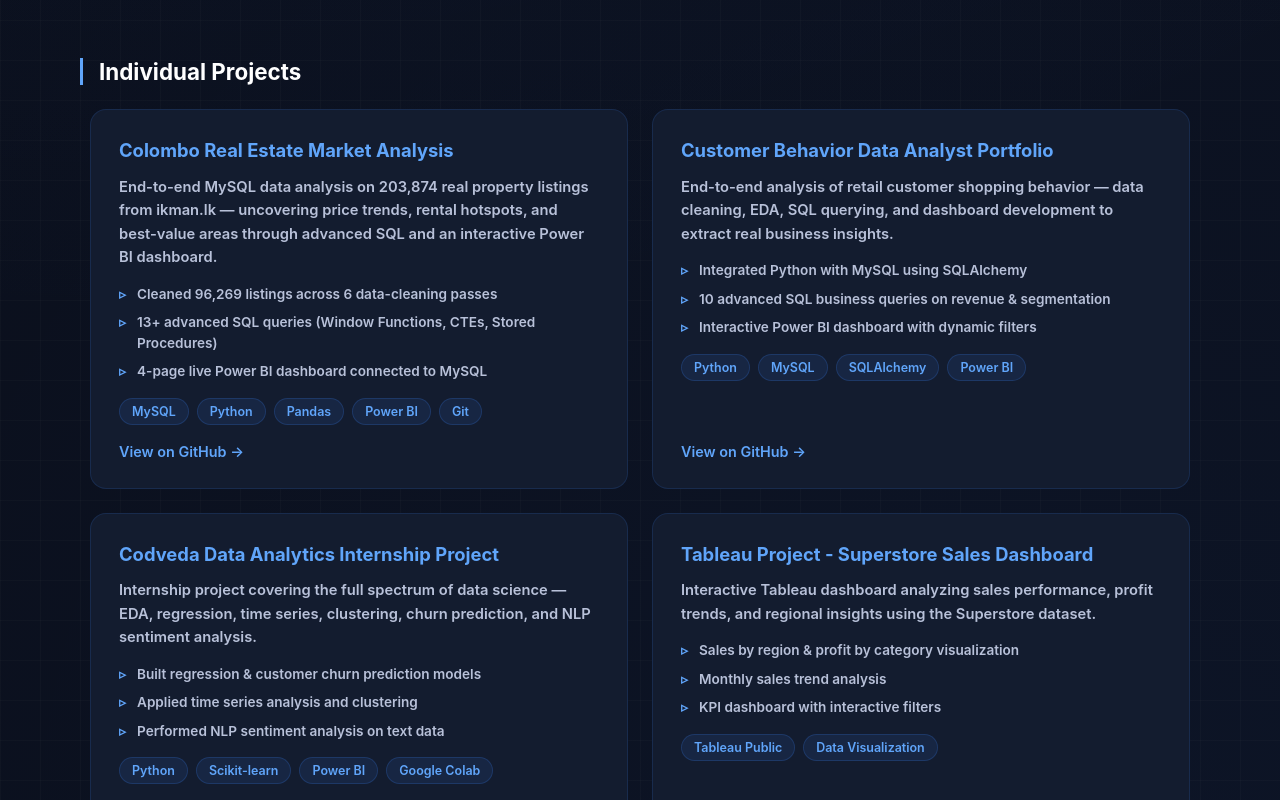
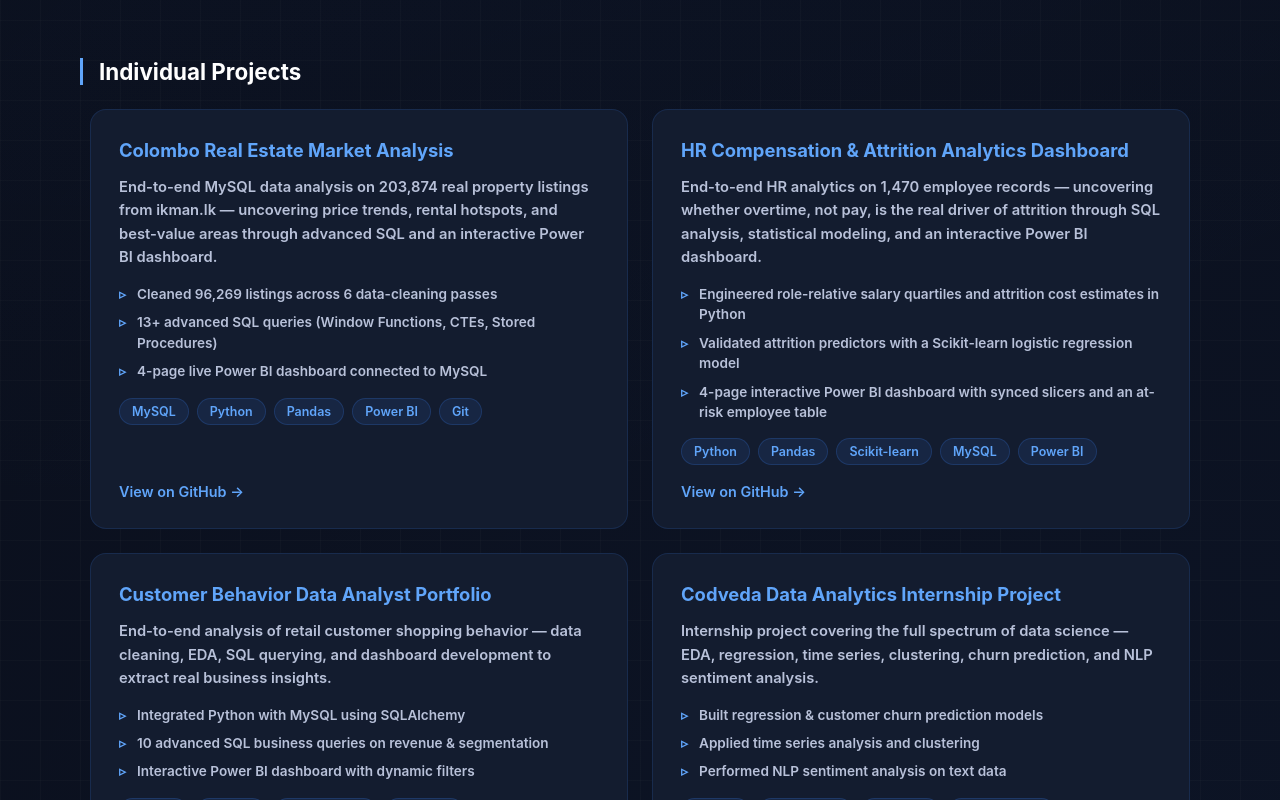
Before and after one commit to HansikaDulanjani/hansika-portfolio, a React (Vite) app: page / in a window 1280 px wide. Shown: the part 3420-4220 px from the top of the page. Built offline with nearby package versions, Linux system fonts and the light colour scheme; no server answers; the database is empty.

Commit message:
Add HR Compensation and Attrition Analytics Dashboard project

```diff
--- a/src/components/Projects.jsx
+++ b/src/components/Projects.jsx
@@ -10,6 +10,17 @@
       ],
       tools: ["MySQL", "Python", "Pandas", "Power BI", "Git"],
       link: "https://github.com/HansikaDulanjani/colombo-realestate-sql.git",
+    },
+    {
+      title: "HR Compensation & Attrition Analytics Dashboard",
+      desc: "End-to-end HR analytics on 1,470 employee records — uncovering whether overtime, not pay, is the real driver of attrition through SQL analysis, statistical modeling, and an interactive Power BI dashboard.",
+      highlights: [
+      "Engineered role-relative salary quartiles and attrition cost estimates in Python",
+      "Validated attrition predictors with a Scikit-learn logistic regression model",
+      "4-page interactive Power BI dashboard with synced slicers and an at-risk employee table",
+      ],
+      tools: ["Python", "Pandas", "Scikit-learn", "MySQL", "Power BI"],
+      link: "https://github.com/HansikaDulanjani/hr-compensation-attrition-dashboard",
     },
     {
       title: "Customer Behavior Data Analyst Portfolio",
```
